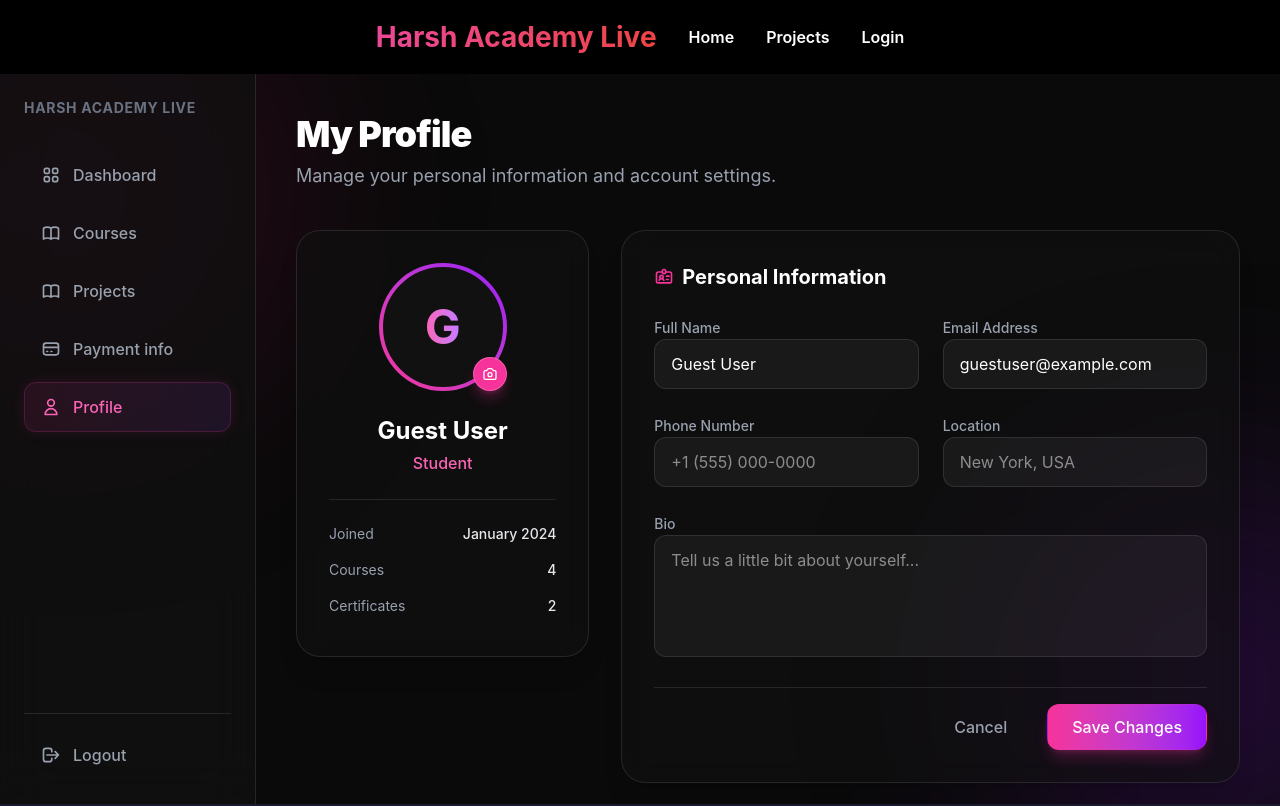
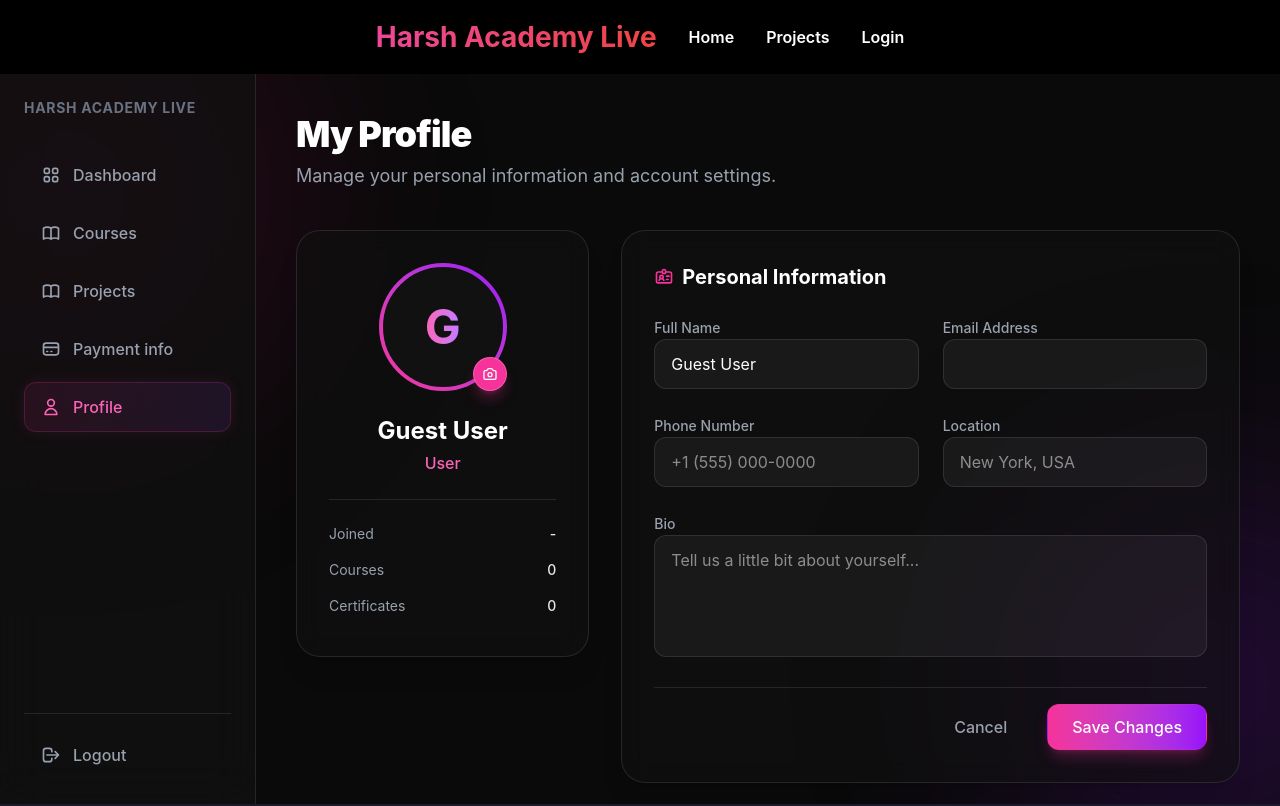
Before and after one commit to harsh-suman5/testing_website, a React (Vite) app: page /profile in a window 1280 px wide. Shown: the top 806 px of the page. Built offline with nearby package versions, Linux system fonts and the light colour scheme; no server answers.

Commit message:
profile page added

```diff
--- a/src/components/dashboard/profile.jsx
+++ b/src/components/dashboard/profile.jsx
@@ -1,9 +1,22 @@
-import React, { useState } from 'react';
+import React, { useState, useEffect } from 'react';
 import Dash_navbar from './dash_navbar';
+import axiosInstance from '../../api/axiosInstance';
 
 const Profile = () => {
   const username = localStorage.getItem('username') || 'Guest User';
   const [isSidebarOpen, setIsSidebarOpen] = useState(false);
+
+  const [userDetails, setUserDetails] = useState({
+    email: '',
+    role: '',
+    joinDate: '',
+    coursesCompleted: 0,
+    certificates: 0,
+    phone: '',
+    location: '',
+    bio: ''
+  });
+  const [isLoading, setIsLoading] = useState(true);
 
   const handleLogout = () => {
     localStorage.removeItem('isLoggedIn');
@@ -11,14 +24,30 @@ const Profile = () => {
     window.location.href = '/';
   };
 
-  // Mock user details
-  const userDetails = {
-    email: `${username.toLowerCase().replace(/\s+/g, '')}@example.com`,
-    role: 'Student',
-    joinDate: 'January 2024',
-    coursesCompleted: 4,
-    certificates: 2
+  useEffect(() => {
+    const fetchUserData = async () => {
+      try {
+        // Backend API call to fetch real user details
+        const response = await axiosInstance.get(`/api/user/`, {
+          params: { username }
+        });
+
+        if (response.data) {
+          setUserDetails(prev => ({ ...prev, ...response.data }));
+        }
+      } catch (error) {
+        console.error("Error fetching user details:", error);
+      } finally {
+        setIsLoading(false);
+      }
     };
+
+    if (username && username !== 'Guest User') {
+      fetchUserData();
+    } else {
+      setIsLoading(false);
+    }
+  }, [username]);
 
   return (
     <div className="min-h-screen bg-[#0a0a0a] text-gray-100 font-sans selection:bg-pink-500/30">
@@ -118,6 +147,10 @@ const Profile = () => {
               {/* Left Column: Avatar & Quick Info */}
               <div className="lg:col-span-1">
                 <div className="bg-[#111111]/60 backdrop-blur-md border border-white/10 rounded-3xl p-8 flex flex-col items-center text-center shadow-xl">
+                  {isLoading ? (
+                    <div className="text-pink-400 py-10 font-medium animate-pulse">Loading profile...</div>
+                  ) : (
+                    <>
                       <div className="relative mb-6">
                         <div className="w-32 h-32 rounded-full bg-linear-to-tr from-pink-500 to-purple-600 p-1">
                           <div className="w-full h-full rounded-full bg-[#111111] flex items-center justify-center overflow-hidden border-4 border-[#111111]">
@@ -132,22 +165,24 @@ const Profile = () => {
                       </div>
 
                       <h2 className="text-2xl font-bold text-white mb-1">{username}</h2>
-                  <p className="text-pink-400 font-medium mb-4">{userDetails.role}</p>
+                      <p className="text-pink-400 font-medium mb-4">{userDetails.role || 'User'}</p>
 
                       <div className="w-full border-t border-white/10 pt-4 mt-2">
                         <div className="flex justify-between items-center py-2">
                           <span className="text-gray-400 text-sm">Joined</span>
-                      <span className="text-gray-200 text-sm font-medium">{userDetails.joinDate}</span>
+                          <span className="text-gray-200 text-sm font-medium">{userDetails.joinDate || '-'}</span>
                         </div>
                         <div className="flex justify-between items-center py-2">
                           <span className="text-gray-400 text-sm">Courses</span>
-                      <span className="text-gray-200 text-sm font-medium">{userDetails.coursesCompleted}</span>
+                          <span className="text-gray-200 text-sm font-medium">{userDetails.coursesCompleted || 0}</span>
                         </div>
                         <div className="flex justify-between items-center py-2">
                           <span className="text-gray-400 text-sm">Certificates</span>
-                      <span className="text-gray-200 text-sm font-medium">{userDetails.certificates}</span>
+                          <span className="text-gray-200 text-sm font-medium">{userDetails.certificates || 0}</span>
                         </div>
                       </div>
+                    </>
+                  )}
                 </div>
               </div>
 
```
Lines whose indentation alone changed are shown as unchanged.
